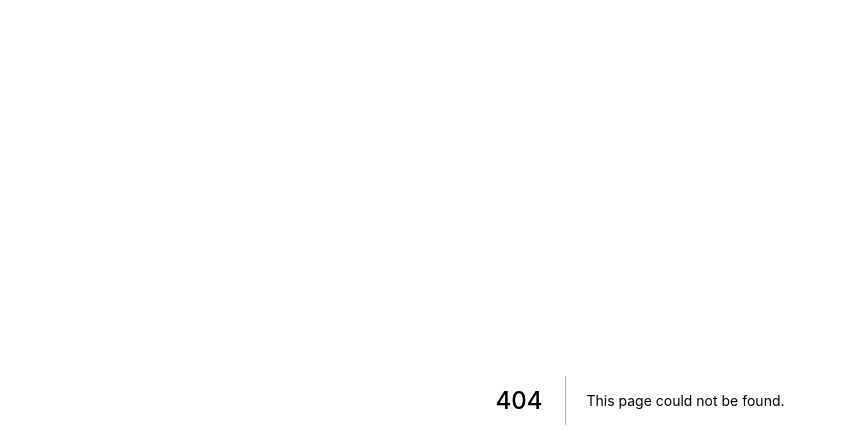
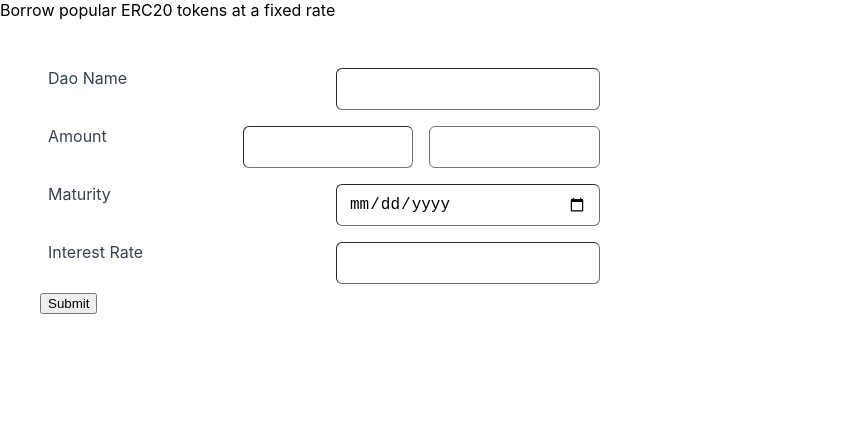
Before and after one commit to victorfei/ethglobal-dao-lend-interface, a Next.js app: page /borrow in a window 1280 px wide. Before the commit this address had no page. Shown: the top 448 px of the page, without its empty margins (0-846 px from the left). Built offline with nearby package versions, Linux system fonts and the light colour scheme.

Commit message:
Initial borrow foorm

```diff
--- a/package.json
+++ b/package.json
@@ -19,10 +19,12 @@
     "next": "12.1.6",
     "react": "18.1.0",
     "react-dom": "18.1.0",
+    "react-hook-form": "^7.31.1",
     "web3": "^1.7.3",
     "web3modal": "^1.9.7"
   },
   "devDependencies": {
+    "@tailwindcss/forms": "^0.5.1",
     "@types/node": "17.0.31",
     "@types/react": "18.0.9",
     "@types/react-dom": "18.0.3",
--- /dev/null
+++ b/pages/borrow/index.tsx
@@ -0,0 +1,89 @@
+import { useForm } from 'react-hook-form';
+
+type Inputs = {
+  daoName: string,
+  amount: number,
+  paymentToken: string,
+  maturityDate: string,
+  interestRate: string
+}
+
+const paymentTokenOptions = [
+  { text: 'USDC', }
+];
+
+export default function Borrow () {
+  const { register, handleSubmit, formState: { errors } } = useForm<Inputs>();
+  const onSubmit = handleSubmit((data) => {
+    console.log(data);
+  });
+
+  return (
+    <>
+      <div className="grid grid-cols-2">
+        Borrow popular ERC20 tokens at a fixed rate
+      </div>
+      <form className="m-10 max-w-xl" onSubmit={onSubmit}>
+        <div className="grid grid-cols-2 p-2">
+          <label>
+            <span className="text-gray-700">Dao Name</span>
+          </label>
+          <input
+            type="text"
+            id="text"
+            className="form-input mx-2 rounded-md"
+            { ...register('daoName', { required: true } )}
+          ></input>
+        </div>
+
+        <div className="grid grid-cols-3 p-2">
+          <label>
+            <span className="text-gray-700">Amount</span>
+          </label>
+
+          <input
+            type="number"
+            id="number"
+            className="form-input mx-2 rounded-md"
+            { ...register('amount', { required: true, min: 0 } )}
+
+          ></input>
+
+          <select
+            id="email"
+            className="form-input mx-2 rounded-md"
+            { ...register('paymentToken' )}
+          ></select>
+        </div>
+
+        <div className="grid grid-cols-2 p-2">
+          <label>
+            <span className="text-gray-700">Maturity</span>
+          </label>
+
+          <input
+            type="date"
+            id="date"
+            className="form-input mx-2 rounded-md"
+            { ...register('maturityDate', { required: true } )}
+          ></input>
+        </div>
+
+        <div className="grid grid-cols-2 p-2">
+          <label>
+            <span className="text-gray-700">Interest Rate</span>
+          </label>
+
+          <input
+            type="number"
+            id="number"
+            className="form-input mx-2 rounded-md"
+            { ...register('interestRate', { required: true } )}
+          ></input>
+        </div>
+
+        <input className="submitButton" type="submit" ></input>
+      </form>
+    </>
+  );
+}
--- a/tailwind.config.js
+++ b/tailwind.config.js
@@ -6,5 +6,7 @@ module.exports = {
   theme: {
     extend: {},
   },
-  plugins: [],
+  plugins: [
+    require('@tailwindcss/forms')
+  ],
 };
```
Also changed, not shown: 1 other file (tests, documents, lock files or other folders).
